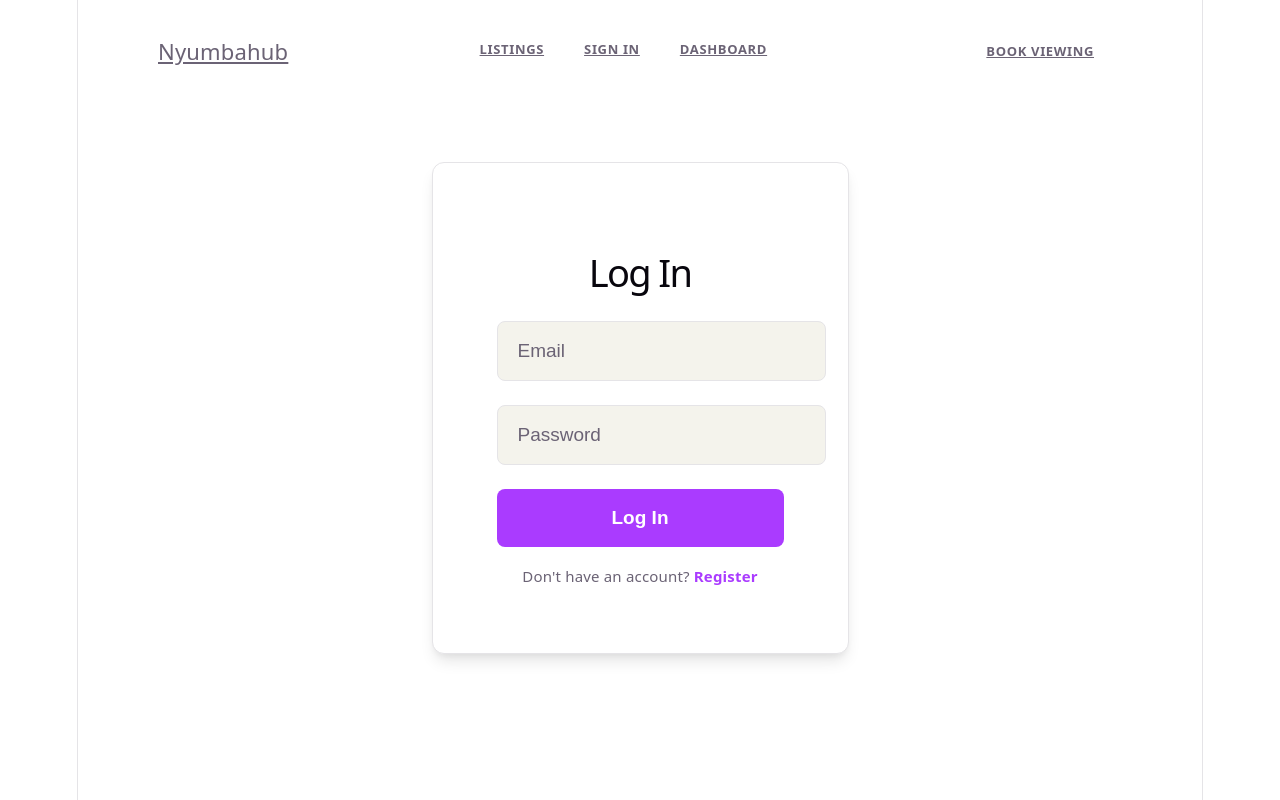
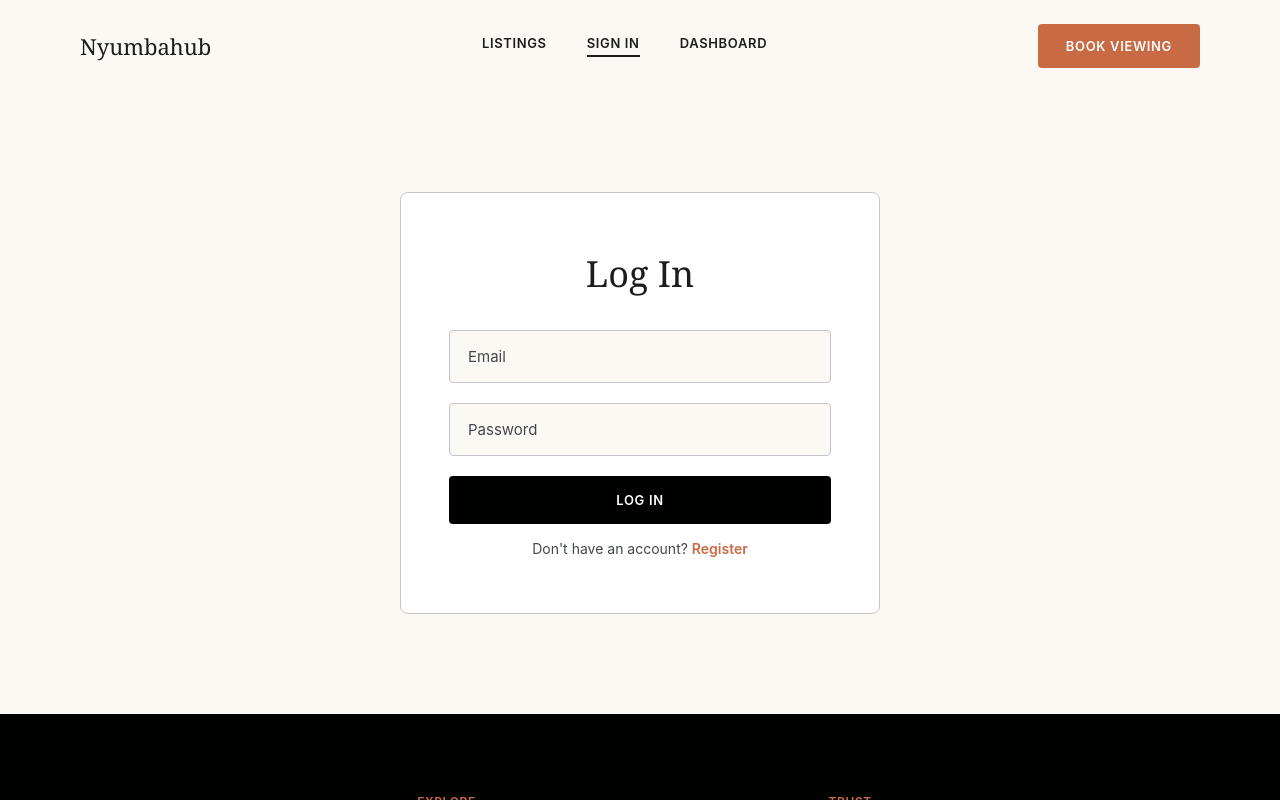
Before and after one commit to Alvin425770/NyumbaHub-2.0, a React (Vite) app: page /login in a window 1280 px wide. Shown: the top 800 px of the page. Built offline with nearby package versions, Linux system fonts and the light colour scheme.

Commit message:
Fix index.css: remove leftover Vite defaults and dark mode override

```diff
--- a/src/index.css
+++ b/src/index.css
@@ -1,111 +1,48 @@
 :root {
-  --text: #6b6375;
-  --text-h: #08060d;
-  --bg: #fff;
-  --border: #e5e4e7;
-  --code-bg: #f4f3ec;
-  --accent: #aa3bff;
-  --accent-bg: rgba(170, 59, 255, 0.1);
-  --accent-border: rgba(170, 59, 255, 0.5);
-  --social-bg: rgba(244, 243, 236, 0.5);
-  --shadow:
-    rgba(0, 0, 0, 0.1) 0 10px 15px -3px, rgba(0, 0, 0, 0.05) 0 4px 6px -2px;
+  --primary: #000101;
+  --on-primary: #ffffff;
+  --secondary: #5e5e5b;
+  --tertiary: #c86a43;
+  --background: #fcf9f5;
+  --surface: #ffffff;
+  --on-surface: #1c1c1a;
+  --on-surface-variant: #44474a;
+  --outline: #75777a;
+  --outline-variant: #c5c6ca;
+  --error: #ba1a1a;
 
-  --sans: system-ui, 'Segoe UI', Roboto, sans-serif;
-  --heading: system-ui, 'Segoe UI', Roboto, sans-serif;
-  --mono: ui-monospace, Consolas, monospace;
+  --font-display: 'Libre Caslon Text', Georgia, serif;
+  --font-body: 'Manrope', -apple-system, sans-serif;
 
-  font: 18px/145% var(--sans);
-  letter-spacing: 0.18px;
-  color-scheme: light dark;
-  color: var(--text);
-  background: var(--bg);
+  --space-unit: 8px;
+  --gutter: 24px;
+  --margin-desktop: 80px;
+}
+
+* {
+  box-sizing: border-box;
+}
+
+body {
+  margin: 0;
+  background: var(--background);
+  color: var(--on-surface);
+  font-family: var(--font-body);
   font-synthesis: none;
   text-rendering: optimizeLegibility;
   -webkit-font-smoothing: antialiased;
   -moz-osx-font-smoothing: grayscale;
-
-  @media (max-width: 1024px) {
-    font-size: 16px;
-  }
 }
 
-@media (prefers-color-scheme: dark) {
-  :root {
-    --text: #9ca3af;
-    --text-h: #f3f4f6;
-    --bg: #16171d;
-    --border: #2e303a;
-    --code-bg: #1f2028;
-    --accent: #c084fc;
-    --accent-bg: rgba(192, 132, 252, 0.15);
-    --accent-border: rgba(192, 132, 252, 0.5);
-    --social-bg: rgba(47, 48, 58, 0.5);
-    --shadow:
-      rgba(0, 0, 0, 0.4) 0 10px 15px -3px, rgba(0, 0, 0, 0.25) 0 4px 6px -2px;
-  }
-
-  #social .button-icon {
-    filter: invert(1) brightness(2);
-  }
+a {
+  text-decoration: none;
+  color: inherit;
 }
 
-body {
+h1, h2, h3, h4 {
   margin: 0;
 }
 
-#root {
-  width: 1126px;
-  max-width: 100%;
-  margin: 0 auto;
-  text-align: center;
-  border-inline: 1px solid var(--border);
-  min-height: 100svh;
-  display: flex;
-  flex-direction: column;
-  box-sizing: border-box;
-}
-
-h1,
-h2 {
-  font-family: var(--heading);
-  font-weight: 500;
-  color: var(--text-h);
-}
-
-h1 {
-  font-size: 56px;
-  letter-spacing: -1.68px;
-  margin: 32px 0;
-  @media (max-width: 1024px) {
-    font-size: 36px;
-    margin: 20px 0;
-  }
-}
-h2 {
-  font-size: 24px;
-  line-height: 118%;
-  letter-spacing: -0.24px;
-  margin: 0 0 8px;
-  @media (max-width: 1024px) {
-    font-size: 20px;
-  }
-}
 p {
   margin: 0;
 }
-
-code,
-.counter {
-  font-family: var(--mono);
-  display: inline-flex;
-  border-radius: 4px;
-  color: var(--text-h);
-}
-
-code {
-  font-size: 15px;
-  line-height: 135%;
-  padding: 4px 8px;
-  background: var(--code-bg);
-}
--- a/src/styles/auth.css
+++ b/src/styles/auth.css
@@ -1,57 +1,62 @@
 .auth-page {
-  max-width: 700px;
-  margin: 60px auto;
-  padding: 64px;
-  border-radius: 12px;
-  background: var(--bg);
-  border: 1px solid var(--border);
-  box-shadow: var(--shadow);
-  color: var(--text);
+  max-width: 480px;
+  margin: 100px auto;
+  padding: 56px 48px;
+  border-radius: 8px;
+  background: var(--surface);
+  border: 1px solid var(--outline-variant);
+  color: var(--on-surface-variant);
 }
 
 .auth-page h1 {
-  margin-bottom: 36px;
-  font-size: 38px;
+  margin-bottom: 32px;
+  font-family: var(--font-display);
+  font-weight: 400;
+  font-size: 36px;
   text-align: center;
-  color: var(--text-h);
+  color: var(--on-surface);
 }
 
 .auth-page form {
   display: flex;
   flex-direction: column;
-  gap: 24px;
+  gap: 20px;
 }
 
 .auth-page input,
 .auth-page select {
   width: 100%;
-  padding: 18px 20px;
-  border: 1px solid var(--border);
-  border-radius: 8px;
-  font-size: 19px;
-  background: var(--code-bg);
-  color: var(--text-h);
+  padding: 16px 18px;
+  border: 1px solid var(--outline-variant);
+  border-radius: 4px;
+  font-family: var(--font-body);
+  font-size: 15px;
+  background: var(--background);
+  color: var(--on-surface);
 }
 
 .auth-page input::placeholder {
-  color: var(--text);
+  color: var(--on-surface-variant);
 }
 
 .auth-page input:focus,
 .auth-page select:focus {
   outline: none;
-  border-color: var(--accent-border);
+  border-color: var(--tertiary);
 }
 
 .auth-page button {
   width: 100%;
-  padding: 18px;
-  background: var(--accent);
-  color: #fff;
+  padding: 16px;
+  background: var(--primary);
+  color: var(--on-primary);
   border: none;
-  border-radius: 8px;
-  font-size: 19px;
+  border-radius: 4px;
+  font-family: var(--font-body);
+  font-size: 13px;
   font-weight: 600;
+  letter-spacing: 0.05em;
+  text-transform: uppercase;
   cursor: pointer;
 }
 
@@ -60,60 +65,70 @@
 }
 
 .auth-error {
-  color: #f87171;
-  font-size: 15px;
-  margin-bottom: 10px;
+  color: var(--error);
+  font-family: var(--font-body);
+  font-size: 14px;
+  margin-bottom: 8px;
 }
 
 .auth-link {
   margin-top: 16px;
   text-align: center;
-  font-size: 15px;
-  color: var(--text);
+  font-family: var(--font-body);
+  font-size: 14px;
+  color: var(--on-surface-variant);
 }
 
 .auth-link span {
   cursor: pointer;
-  color: var(--accent);
+  color: var(--tertiary);
   font-weight: 600;
 }
 
 .dashboard {
   max-width: 800px;
-  margin: 50px auto;
-  padding: 32px;
-  background: var(--bg);
-  border: 1px solid var(--border);
-  border-radius: 12px;
-  color: var(--text);
+  margin: 60px auto;
+  padding: 40px;
+  background: var(--surface);
+  border: 1px solid var(--outline-variant);
+  border-radius: 8px;
+  color: var(--on-surface-variant);
 }
 
 .dashboard h2 {
   margin-bottom: 20px;
+  font-family: var(--font-display);
+  font-weight: 400;
   font-size: 28px;
-  color: var(--text-h);
+  color: var(--on-surface);
 }
 
 .dashboard h3 {
   margin-top: 28px;
   margin-bottom: 10px;
-  font-size: 21px;
-  color: var(--text-h);
+  font-family: var(--font-display);
+  font-weight: 400;
+  font-size: 20px;
+  color: var(--on-surface);
 }
 
 .dashboard p {
-  font-size: 16px;
-  color: var(--text);
+  font-family: var(--font-body);
+  font-size: 15px;
+  color: var(--on-surface-variant);
 }
 
 .dashboard .add-btn {
-  padding: 12px 20px;
-  background: var(--accent);
-  color: #fff;
+  padding: 12px 24px;
+  background: var(--tertiary);
+  color: var(--on-primary);
   border: none;
-  border-radius: 8px;
-  font-size: 16px;
+  border-radius: 4px;
+  font-family: var(--font-body);
+  font-size: 13px;
   font-weight: 600;
+  letter-spacing: 0.05em;
+  text-transform: uppercase;
   cursor: pointer;
 }
 
```
